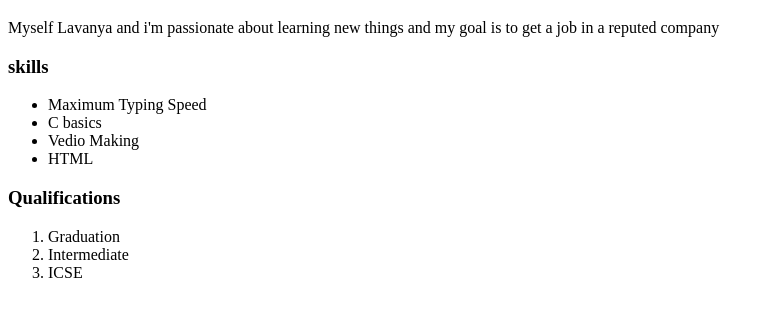
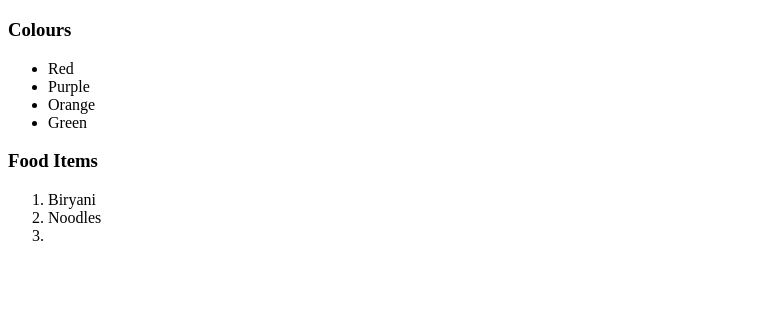
Before and after one commit to Lavanya-Surada/Web-Based-Project, a plain HTML site: page index.html in a window 1280 px wide. Shown: the part 61-378 px from the top of the page, without its empty margins (0-774 px from the left). Drawn offline with Linux system fonts and the light colour scheme.

Commit message:
Update index.html
update index.html

```diff
--- a/index.html
+++ b/index.html
@@ -1,24 +1,22 @@
 <!DOCTYPE html>
 <html>
 <head>
-<title>resume web page</title>
+<title>Favourite Items</title>
 </head>
 <body>
 <h1>Lavanya</h1>
-<p>Myself Lavanya and i'm passionate about learning new things and my goal is to
-get a job in a reputed company</p>
-<h3>skills</h3>
+<h3>Colours</h3>
 <ul>
-<li>Maximum Typing Speed</li>
-<li>C basics</li>
-<li>Vedio Making</li>
-<li>HTML</li>
+<li>Red</li>
+<li>Purple</li>
+<li>Orange</li>
+<li>Green</li>
 </ul>
-<h3>Qualifications</h3>
+<h3>Food Items</h3>
 <ol start='1'>
-<li>Graduation</li>
-<li>Intermediate</li>
-<li>ICSE</li>
+<li>Biryani</li>
+<li>Noodles</li>
+<li><Fried rice/li>
 </ol>
 </body>
 </html>
```
